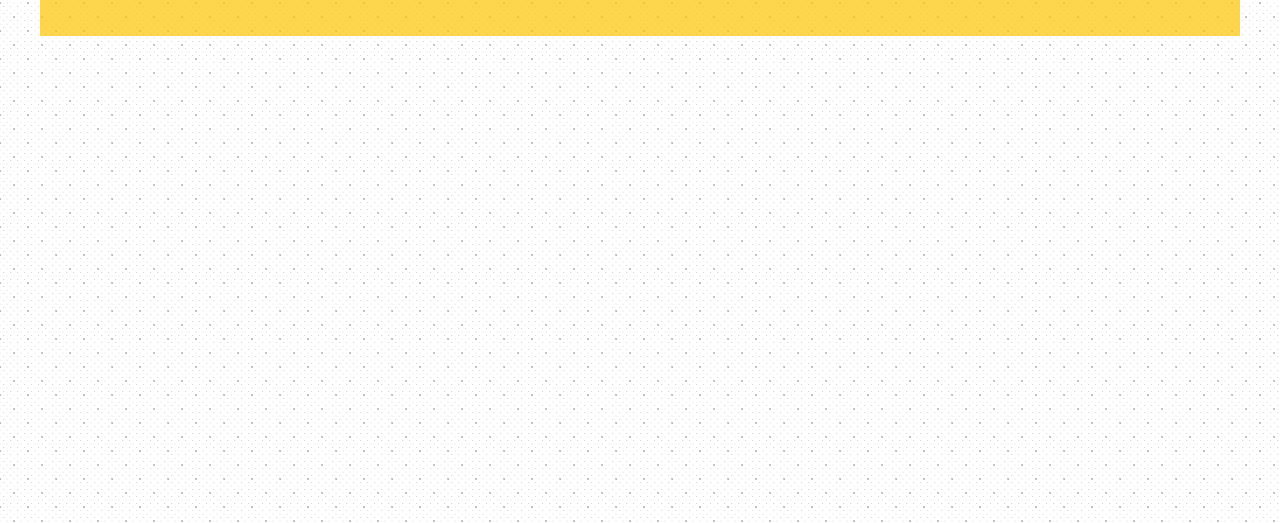
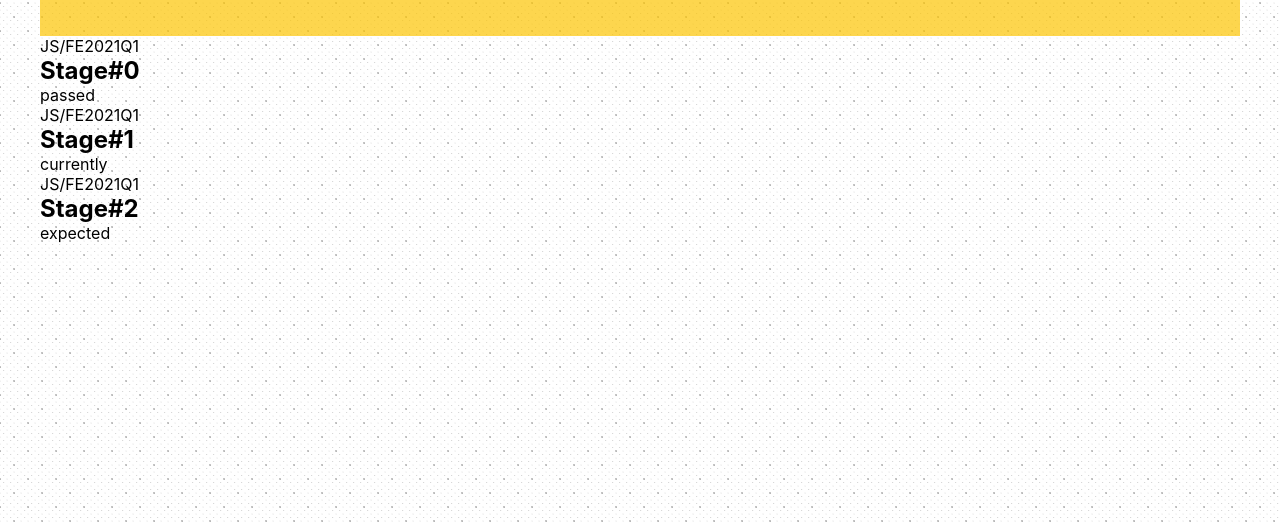
Before and after one commit to Stepbackru/rsschool-roadmap, a plain HTML site: page index.html in a window 1280 px wide. Shown: the part 277-800 px from the top of the page. Drawn offline with Linux system fonts and the light colour scheme.

Commit message:
feat: add basic structure of cards

```diff
--- a/index.html
+++ b/index.html
@@ -17,7 +17,22 @@
     </header>
     <main class="stages">
       <section class="stages__card">
-
+        <p class="stages__period">JS/FE2021Q1</p>
+        <h2 class="stages__caption">Stage#0</h2>
+        <p class="stages__status">passed</p>
+        <div class="stages__list"></div>
+      </section>
+      <section class="stages__card">
+        <p class="stages__period">JS/FE2021Q1</p>
+        <h2 class="stages__caption">Stage#1</h2>
+        <p class="stages__status">currently</p>
+        <div class="stages__list"></div>
+      </section>
+      <section class="stages__card">
+        <p class="stages__period">JS/FE2021Q1</p>
+        <h2 class="stages__caption">Stage#2</h2>
+        <p class="stages__status">expected</p>
+        <div class="stages__list"></div>
       </section>
     </main>
   </div>
```
